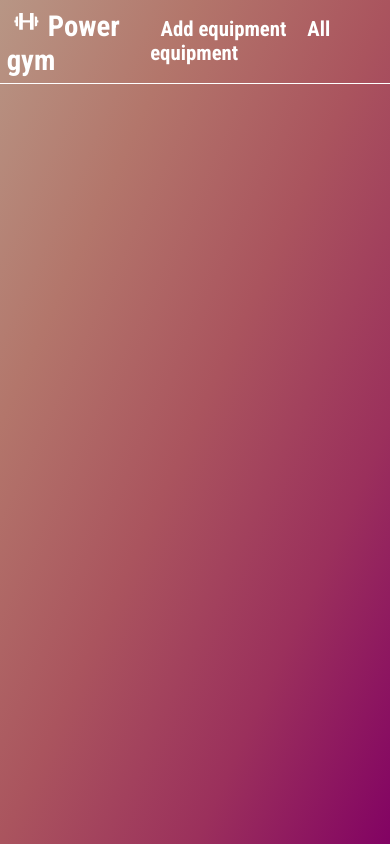
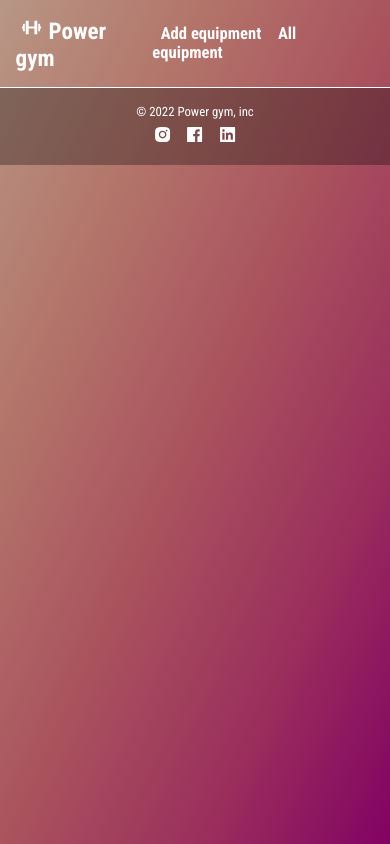
Before and after one commit to rajat4984/gym-minor, a React (Create React App) app: page / in a window 390 px wide. Built offline with nearby package versions, Linux system fonts and the light colour scheme.

Commit message:
footer completed

```diff
--- a/src/App.js
+++ b/src/App.js
@@ -1,3 +1,4 @@
+import Footer from './components/Footer';
 import Navbar from './components/Navbar';
 import './style.css';
 
@@ -5,6 +6,7 @@ function App() {
   return (
     <div className="App">
       <Navbar/>
+      <Footer/>
     </div>
   );
 }
--- /dev/null
+++ b/src/components/Footer.js
@@ -0,0 +1,27 @@
+import React from "react";
+import {
+  AiFillInstagram,
+  AiFillFacebook,
+  AiFillLinkedin,
+} from "react-icons/ai";
+
+function Footer() {
+  return (
+    <footer>
+      <div className="footer-text">© 2022 Power gym, inc</div>
+      <div className="social-contianer">
+        <a href="https://www.instagram.com/" target={"_blank"} className="social-icon">
+          <AiFillInstagram />
+        </a>
+        <a href="https://www.facebook.com/" target={"_blank"} className="social-icon">
+          <AiFillFacebook />
+        </a>
+        <a href="https://www.linkedin.com/" target={"_blank"} className="social-icon">
+          <AiFillLinkedin />
+        </a>
+      </div>
+    </footer>
+  );
+}
+
+export default Footer;
--- a/src/style.css
+++ b/src/style.css
@@ -57,3 +57,47 @@ body {
   background-color: white;
   color: black;
 }
+
+/* -----------FOOTER----------------- */
+a {
+  text-decoration: none;
+  color: white;
+}
+
+footer {
+  background-color: rgba(0, 0, 0, 0.3);
+  color: white;
+  padding: 2%;
+  font-size: 1.2rem;
+  text-align: center;
+}
+
+.footer-text{
+    margin-bottom: .5em;
+}
+
+.social-icon{
+    transition: 0.3s;
+    font-size: 1.5rem;
+}
+
+.social-icon:not(:last-child){
+    margin-right: .7em;
+}
+
+/* ---------------MEDIA-QUERIES------------------ */
+@media only screen and (max-width: 600px) {
+  html {
+    font-size: 0.8rem;
+  }
+
+  .navbar {
+    padding: 4%;
+  }
+
+  /* ----------------FOOTER---------------- */
+  footer {
+    font-size: 1rem;
+    padding: 4%;
+  }
+}
```
